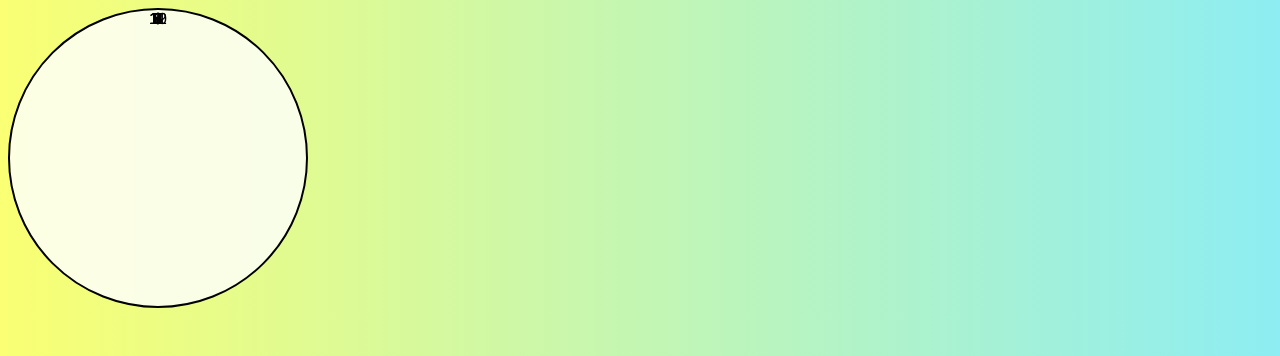
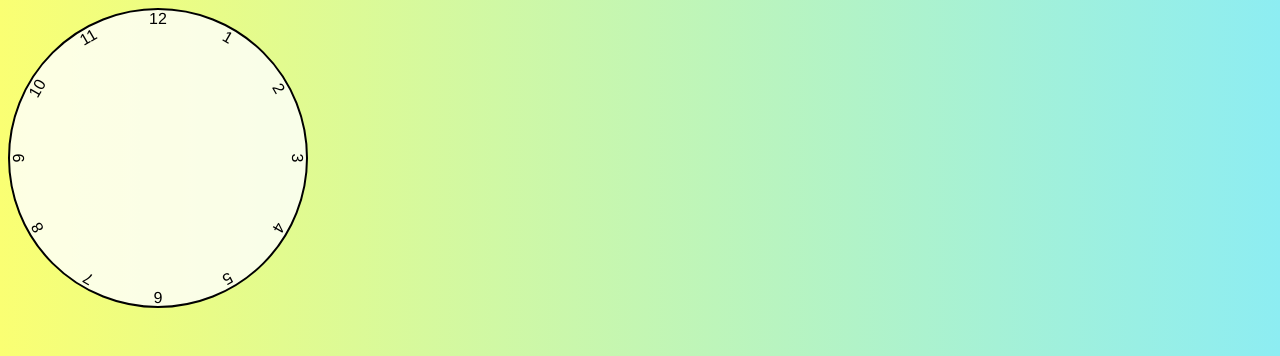
Before and after one commit to kotalilyy/clock, a plain HTML site: page index.html in a window 1280 px wide. Shown: the top 356 px of the page. Drawn offline with Linux system fonts and the light colour scheme; files whose address does not match are found by name.

Commit message:
rotate the numbers using deg

```diff
--- a/assets/style.css
+++ b/assets/style.css
@@ -23,5 +23,17 @@ body {
     width: 100%;
     height: 100%;
     text-align: center;
-    transform: rotate(var--rotation));
+    transform: rotate(var(--rotation));
 }
+
+.clock .number1 { --rotation: 30deg; }
+.clock .number2 { --rotation: 60deg; }
+.clock .number3 { --rotation: 90deg; }
+.clock .number4 { --rotation: 120deg; }
+.clock .number5 { --rotation: 150deg; }
+.clock .number6 { --rotation: 180deg; }
+.clock .number7 { --rotation: 210deg; }
+.clock .number8 { --rotation: 240deg; }
+.clock .number9 { --rotation: 270deg; }
+.clock .number10 { --rotation: 300deg; }
+.clock .number11 { --rotation: 330deg; }
```
